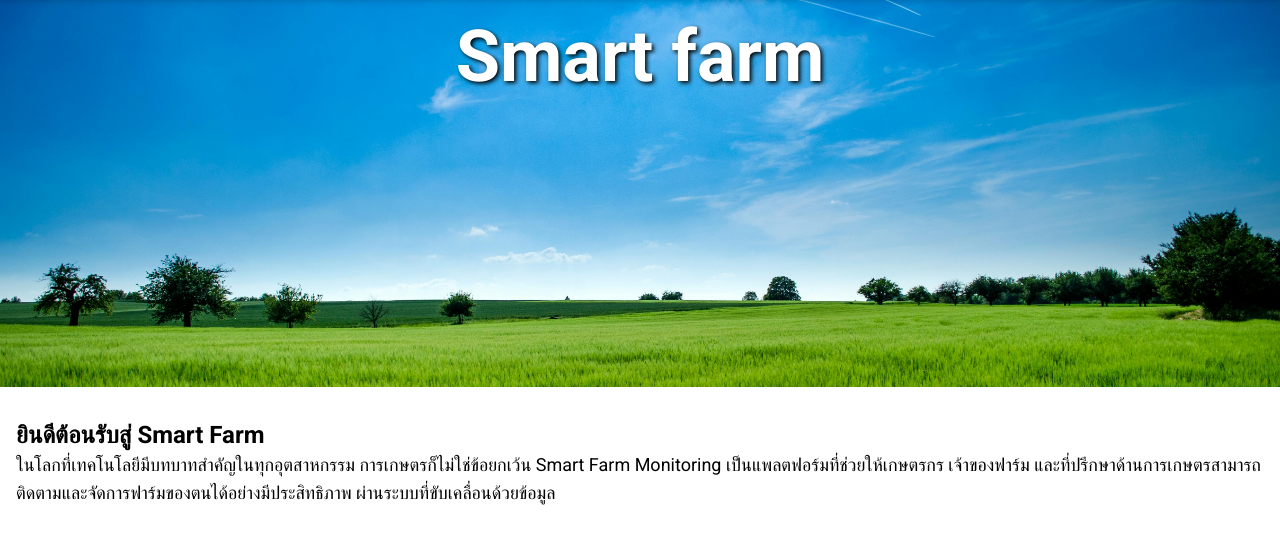
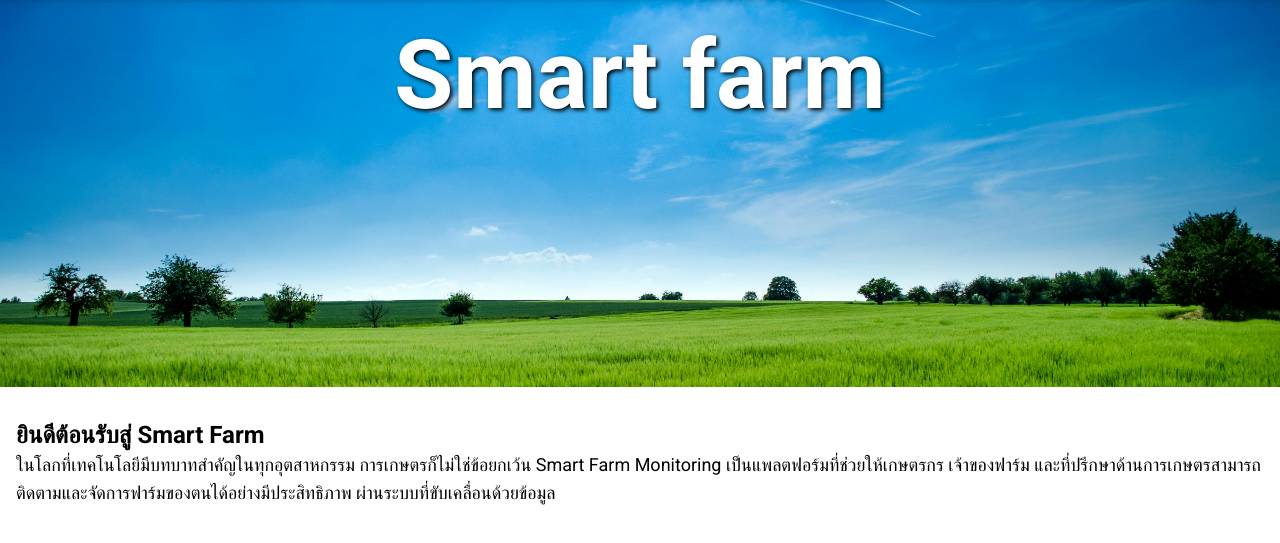
Before and after one commit to KingIIZEros/SmartFarmsys, a website: page main/index.html in a window 1280 px wide. Shown: the part 65-608 px from the top of the page. Drawn offline with nearby package versions, Linux system fonts and the light colour scheme.

Commit message:
Update style.css

```diff
--- a/main/style.css
+++ b/main/style.css
@@ -36,7 +36,7 @@ body {
     }
   }
   .text-tablet {
-    font-size: 4.5rem;
+    font-size: 6rem;
   }
 }
 
```
